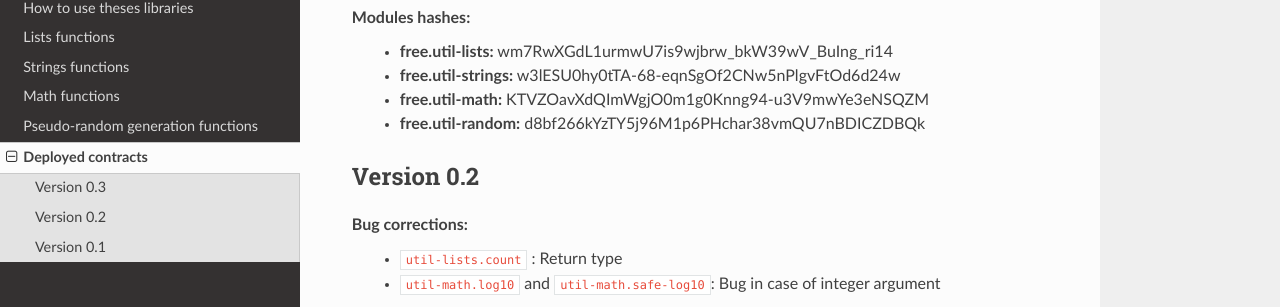
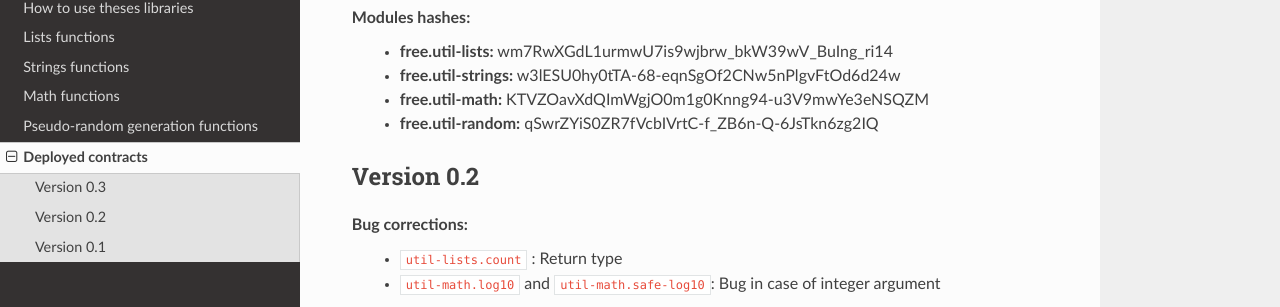
Before and after one commit to CryptoPascal31/pact-util-lib, a Sphinx documentation site: the page built from docs/source/deployed.rst, in a window 1280 px wide and 900 px high, scrolled down 395 px. Shown: the part 144-451 px from the top of the window. Built offline with Sphinx 7.4.7 and the Read the Docs theme 2.0.0, drawn with Linux system fonts in a browser that asks for light colours.

Commit message:
Add mssing bless

```diff
--- a/docs/source/deployed.rst
+++ b/docs/source/deployed.rst
@@ -23,7 +23,7 @@ Modules hashes:
   * **free.util-lists:** wm7RwXGdL1urmwU7is9wjbrw_bkW39wV_BuIng_ri14
   * **free.util-strings:** w3lESU0hy0tTA-68-eqnSgOf2CNw5nPlgvFtOd6d24w
   * **free.util-math:** KTVZOavXdQImWgjO0m1g0Knng94-u3V9mwYe3eNSQZM
-  * **free.util-random:** d8bf266kYzTY5j96M1p6PHchar38vmQU7nBDICZDBQk
+  * **free.util-random:** qSwrZYiS0ZR7fVcbIVrtC-f_ZB6n-Q-6JsTkn6zg2IQ
 
 Version 0.2
 ~~~~~~~~~~~
```
Also changed, not shown: 1 other file.
